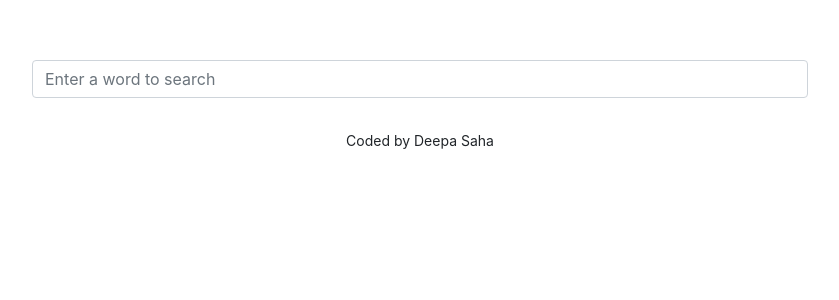
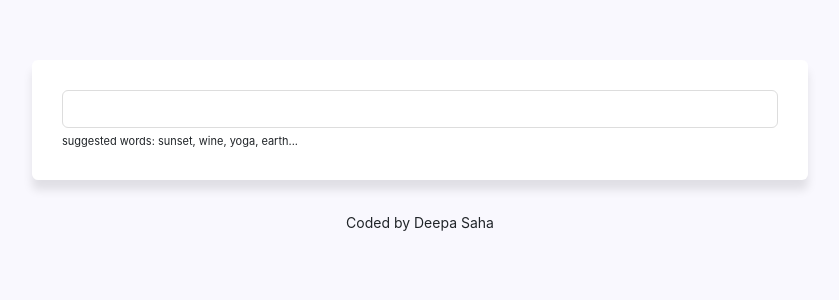
Before and after one commit to deepasaha01/dictionary-project, a React (Create React App) app: page / in a window 1280 px wide. Shown: the top 300 px of the page, without its empty margins (220-1059 px from the left). Built offline with nearby package versions, Linux system fonts and the light colour scheme; no server answers.

Commit message:
Updated styles

```diff
--- a/src/App.css
+++ b/src/App.css
@@ -1,3 +1,7 @@
+body {
+  background: #f9f8fe;
+}
+
 .App-header {
   margin: 60px 0;
 }
--- a/src/App.js
+++ b/src/App.js
@@ -8,7 +8,7 @@ function App() {
       <div className="container">
         <header className="App-header"></header>
         <main>
-          <Dictionary />
+          <Dictionary defaultKeyword="sunset" />
         </main>
       </div>
       <footer className="App-footer">
--- a/src/Dictionary.css
+++ b/src/Dictionary.css
@@ -0,0 +1,20 @@
+.Dictionary section {
+  background: white;
+  padding: 30px;
+  border-radius: 6px;
+  box-shadow: 0 10px 10px rgb(0 0 0 / 10%);
+  margin: 20px 0;
+}
+
+.Dictionary input {
+  width: 100%;
+  padding: 6px 10px;
+  border-radius: 6px;
+  color: #333;
+  border: 1px solid #ddd;
+}
+
+.Dictionary .hint {
+  font-size: 11px;
+  margin-top: 5px;
+}
--- a/src/Dictionary.js
+++ b/src/Dictionary.js
@@ -3,36 +3,51 @@ import axios from "axios";
 import Results from "./Results";
 import "./Dictionary.css";
 
-export default function Dictionary() {
-  let [keyword, setKeyword] = useState(null);
+export default function Dictionary(props) {
+  let [keyword, setKeyword] = useState(props.defaultKeyword);
   let [results, setResults] = useState(null);
+  let [loaded, setLoaded] = useState(false);
 
   function handleResponse(response) {
     setResults(response.data[0]);
   }
 
-  function search(event) {
-    event.preventDefault();
+  function handleKeywordChange(event) {
+    setKeyword(event.target.value);
+  }
 
+  function search() {
     // documentation:https://dictionaryapi.dev/
     let apiUrl = `https://api.dictionaryapi.dev/api/v2/entries/en/${keyword}`;
     axios.get(apiUrl).then(handleResponse);
   }
-  function handleKeywordChange(event) {
-    setKeyword(event.target.value);
+
+  function handleSubmit(event) {
+    event.preventDefault();
+    search();
   }
 
+  function load() {
+    setLoaded(true);
+    search();
+  }
+
+  if (loaded) {
     return (
       <div className="Dictionary">
-      <form onSubmit={search}>
-        <input
-          type="search"
-          onChange={handleKeywordChange}
-          className="form-control"
-          placeholder="Enter a word to search"
-        />
+        <section>
+          <form onSubmit={handleSubmit}>
+            <input type="search" onChange={handleKeywordChange} />
           </form>
+          <div className="hint">
+            suggested words: sunset, wine, yoga, earth...
+          </div>
+        </section>
         <Results results={results} />
       </div>
     );
+  } else {
+    load();
+    return "Loading....";
   }
+}
--- /dev/null
+++ b/src/Results.css
@@ -0,0 +1,5 @@
+.Results h2 {
+  font-size: 36px;
+  font-weight: bold;
+  line-height: 1.5;
+}
--- a/src/Results.js
+++ b/src/Results.js
@@ -1,10 +1,12 @@
 import React from "react";
 import Phonetic from "./Phonetic";
 import Meaning from "./Meaning";
+import "./Results.css";
 export default function Results(props) {
   if (props.results) {
     return (
       <div className="Results">
+        <section>
           <h2>{props.results.word}</h2>
           {props.results.phonetics.map(function (phonetic, index) {
             return (
@@ -13,11 +15,13 @@ export default function Results(props) {
               </div>
             );
           })}
+        </section>
+
         {props.results.meanings.map(function (meaning, index) {
           return (
-            <div key={index}>
+            <section key={index}>
               <Meaning meaning={meaning} />
-            </div>
+            </section>
           );
         })}
       </div>
```
Lines whose indentation alone changed are shown as unchanged.
